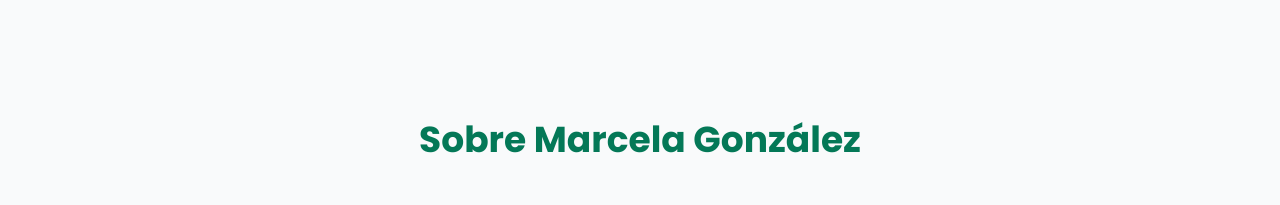
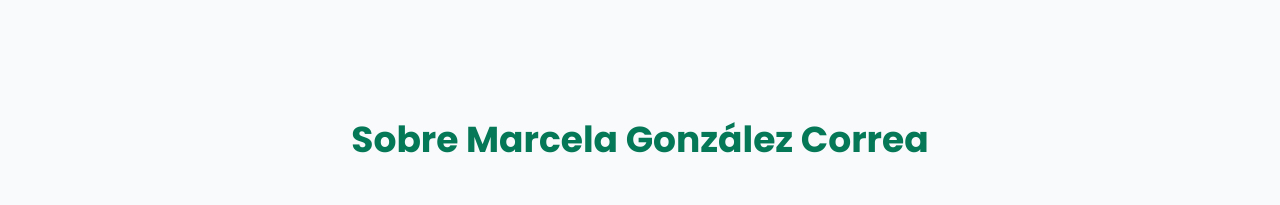
Before and after one commit to jho-exe/nutricionistaMarcelaGonzalez, a website: page index.html in a window 1280 px wide. Shown: the part 840-1045 px from the top of the page. Drawn offline with nearby package versions, Linux system fonts and the light colour scheme.

Commit message:
Update index.html

```diff
--- a/index.html
+++ b/index.html
@@ -75,7 +75,7 @@
 
   <!-- Sobre Marcela González Correa -->
   <section id="sobre-mi" class="py-40 px-4 bg-gray-50 fade-in">
-    <h2 class="text-4xl font-bold text-center text-green-700 mb-12 fade-in">Sobre Marcela González</h2>
+    <h2 class="text-4xl font-bold text-center text-green-700 mb-12 fade-in">Sobre Marcela González Correa</h2>
     <div class="max-w-5xl mx-auto grid grid-cols-1 md:grid-cols-2 gap-8 items-center">
       <!-- Imagen en la columna izquierda -->
       <div class="fade-in">
```
